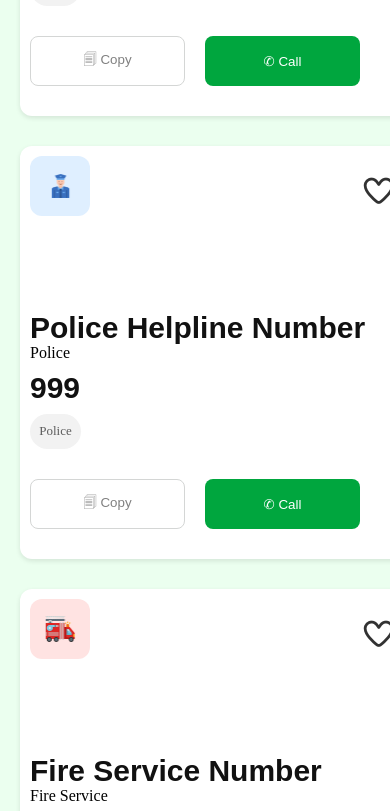
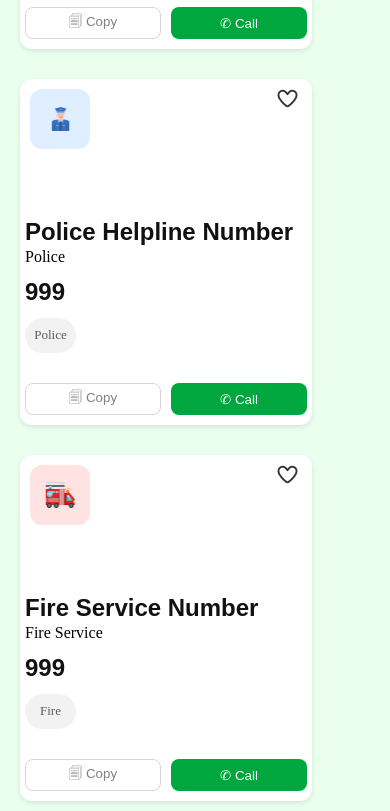
Before and after one commit to OritroAziz/OritroAzizAssignment5, a plain HTML site: page index.html in a window 390 px wide. Shown: the part 725-1536 px from the top of the page. Drawn offline with Linux system fonts and the light colour scheme; a web font is replaced by a local one.

Commit message:
Update style.css mobile bug fix 2

```diff
--- a/style.css
+++ b/style.css
@@ -385,28 +385,9 @@ nav{
     .card{
         grid-column: 2;
         margin-bottom: 20px;
-        padding: 30px 10px;
     }
-    .icon_heart{
-        font-size: 30px;
-       margin-left: 330px;
 
 
-    }
-.mb{
-    gap: 20px;
-}
-.copy-b{
-    height: 50px;
-    width: 155px;
-}
-.call-b{
-    height: 50px;
-    width: 155px;
-}
-
-.bold{
-    font-size: 30px;
 }
 .main{
     display: block;
```
